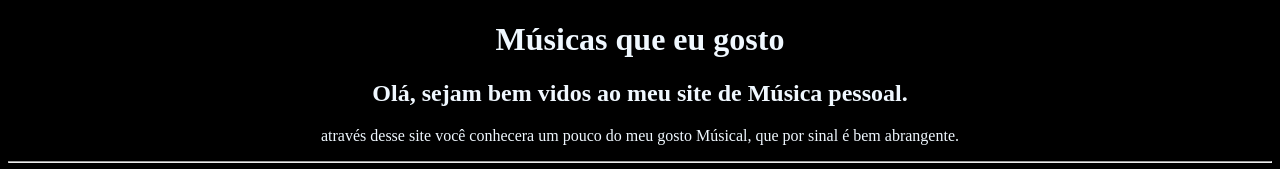
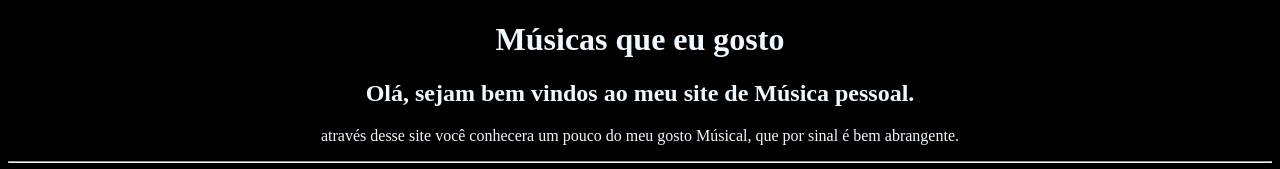
Before and after one commit to Yangzin0/ecl-tico, a plain HTML site: page index.html in a window 1280 px wide. Shown: the top 169 px of the page. Drawn offline with Linux system fonts and the light colour scheme.

Commit message:
Update index.html

```diff
--- a/index.html
+++ b/index.html
@@ -23,7 +23,7 @@
 </head>
 <body>
     <h1>Músicas que eu gosto</h1>
-    <h2>Olá, sejam bem vidos ao meu site de Música pessoal.</h2>
+    <h2>Olá, sejam bem vindos ao meu site de Música pessoal.</h2>
     <p>através desse site você conhecera um pouco do meu gosto Músical, que por sinal é bem abrangente.</p>
     <hr>
     <hr>
```
